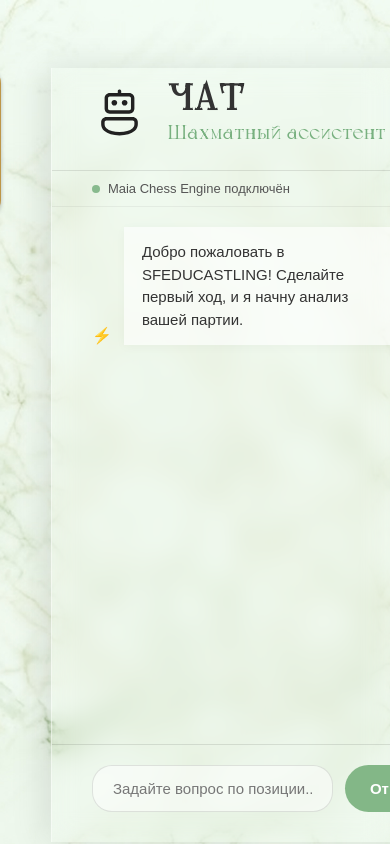
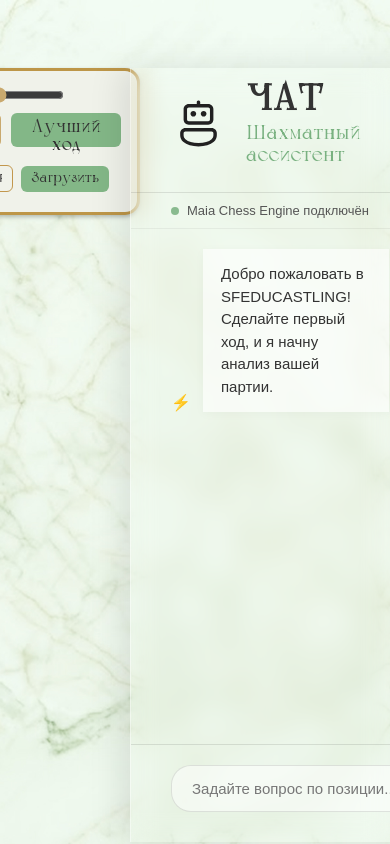
Before and after one commit to ichirou-hue/SFEDUCASTLING, a React (Vite) app in the folder frontend/: page / in a window 390 px wide. Built offline with nearby package versions, Linux system fonts and the light colour scheme; no server answers.

Commit message:
Фикс багов(Доска залезает за страницу, чат съезжает) с элементами доски и чата

```diff
--- a/frontend/src/components/Chessboard.jsx
+++ b/frontend/src/components/Chessboard.jsx
@@ -141,16 +141,19 @@ const ChessboardComponent = forwardRef(function ChessboardComponent(
    */
   useEffect(() => {
     const updateSize = () => {
-      const sideW = 300;
-      const gapW = 40;
-      const uiHeight = 110;
-
-      const availW = window.innerWidth - sideW - gapW - 40;
+      const evalW = 62;      // eval-bar 46px + отступы
+      const sideW = 300;     // панель истории
+      const gapW = 24;       // отступы между панелями
+      const chatMin = 300;   // минимальная ширина чата (ужимается ради доски)
+      const uiHeight = 150;  // управление + панели вокруг доски
+
+      const availW =
+        window.innerWidth - evalW - sideW - gapW * 3 - chatMin - 40;
       const availH = window.innerHeight * 0.85 - uiHeight;
 
       const size = Math.floor(Math.min(availW, availH));
 
-      setBoardWidth(Math.max(320, Math.min(size, 560)));
+      setBoardWidth(Math.max(360, Math.min(size, 820)));
     };
 
     updateSize();
--- a/frontend/style.css
+++ b/frontend/style.css
@@ -31,7 +31,7 @@ body {
   display: flex;
   justify-content: flex-start; /* Р‘С‹Р»Рѕ center, С‚РµРїРµСЂСЊ РїСЂРёР¶РёРјР°РµРј РІР»РµРІРѕ */
   align-items: flex-start; /* Р’С‹СЂР°РІРЅРёРІР°РµС‚ РїР°РЅРµР»СЊ Рё РґРѕСЃРєСѓ СЂРѕРІРЅРѕ РїРѕ РІРµСЂС…РЅРµРјСѓ РєСЂР°СЋ */
-  gap: 40px; /* РЈРІРµР»РёС‡РёР» РѕС‚СЃС‚СѓРї РјРµР¶РґСѓ РёСЃС‚РѕСЂРёРµР№ Рё РґРѕСЃРєРѕР№ */
+  gap: 24px; /* РћС‚СЃС‚СѓРїС‹ СЃР¶Р°С‚С‹ */
   width: calc(100vw - 40px);
   margin: 2px 0 0 20px; /* РћС‚СЃС‚СѓРї 20px СЃР»РµРІР° Рё СЃРІРµСЂС…Сѓ */
   box-sizing: border-box;
@@ -81,7 +81,8 @@ body {
 }
 
 .board-section {
-  flex-shrink: 0;
+  flex: 1 1 auto; /* Р”РѕСЃРєР° Р·Р°РЅРёРјР°РµС‚ РІСЋ СЃРІРѕР±РѕРґРЅСѓСЋ СЃРµСЂРµРґРёРЅСѓ */
+  min-width: 320px;
   display: flex;
   align-items: center;
   justify-content: center;
@@ -378,9 +379,9 @@ body {
 /*               Р§РђРў (РџР РђР’РђРЇ РџРђРќР•Р›Р¬)         */
 /* ========================================= */
 .chat-section {
-  flex: 1; /* Р Р°СЃС‚СЏРіРёРІР°РµРј РЅР° РІСЃС‘ СЃРІРѕР±РѕРґРЅРѕРµ РїСЂРѕСЃС‚СЂР°РЅСЃС‚РІРѕ */
-  min-width: 400px;
-  max-width: none; /* Р’РђР–РќРћ: СѓР±СЂР°Р»Рё Р±Р°СЂСЊРµСЂ, С‡С‚РѕР±С‹ С‡Р°С‚ СЃРјРѕРі РґРѕС‚СЏРЅСѓС‚СЊСЃСЏ РґРѕ РєСЂР°СЏ СЌРєСЂР°РЅР° */
+  flex: 0 1 40vw; /* Чат = до 40% ширины, но ужимается, если нужно место доске */
+  min-width: 300px;
+  max-width: 40vw;
 
   height: calc(100vh - 70px); /* Р’С‹СЃРѕС‚Р° РјРёРЅСѓСЃ TopBar */
 
```
Also changed, not shown: 5 other files (tests, documents, lock files or other folders).
